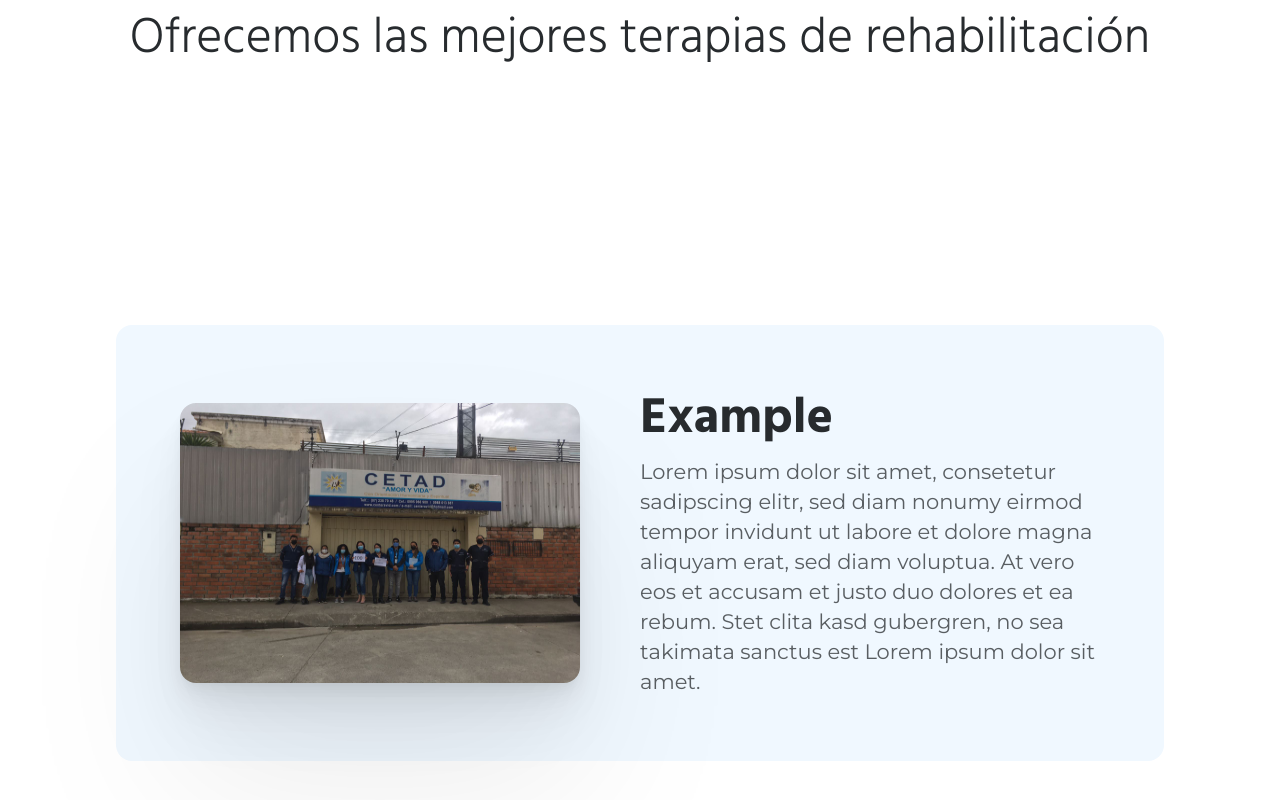
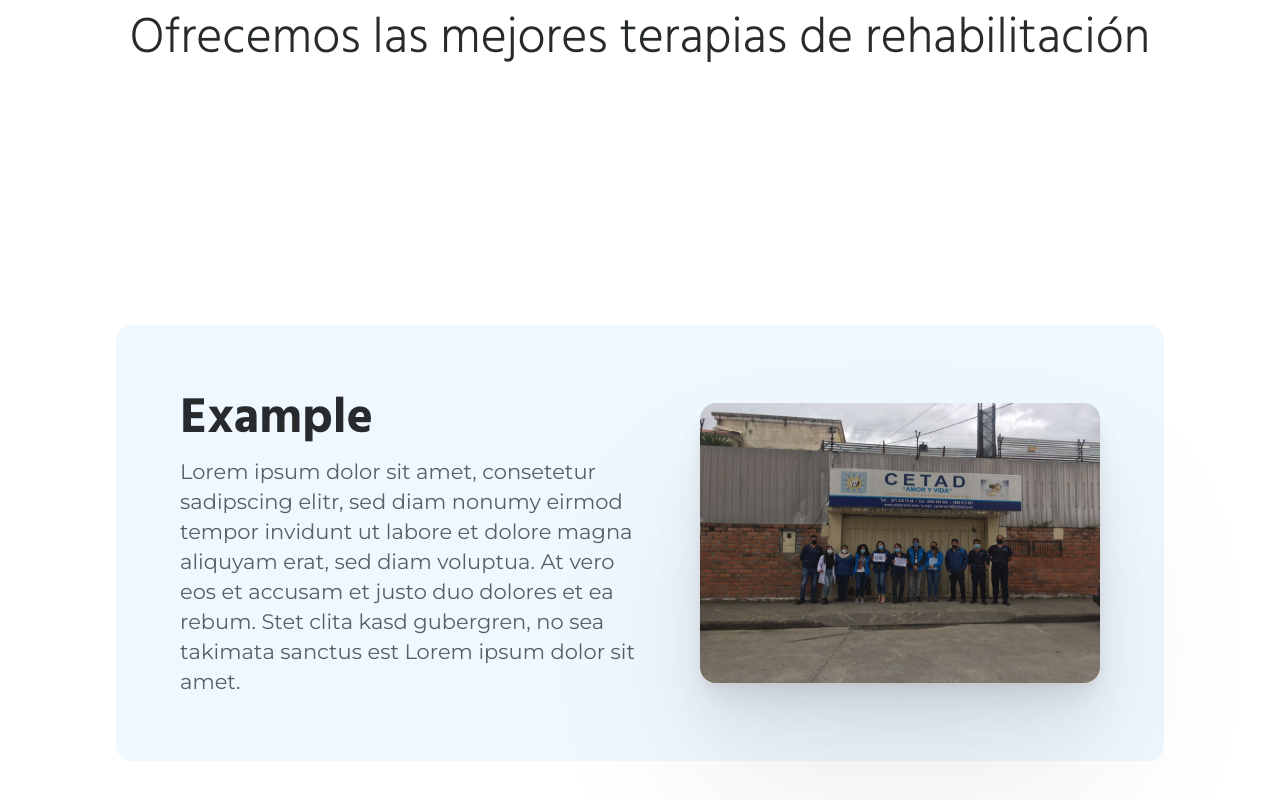
Before and after one commit to Mikadifo/Centeravid, a React (Create React App) app: page /terapias in a window 1280 px wide. Shown: the part 348-1148 px from the top of the page. Built offline with nearby package versions, Linux system fonts and the light colour scheme.

Commit message:
[mod] therapies img left right interwingin

```diff
--- a/src/components/therapyCard/TherapyCard.js
+++ b/src/components/therapyCard/TherapyCard.js
@@ -1,9 +1,13 @@
 import './TherapyCard.css';
 
-const TherapyCard = ({ img, title, text }) => {
+const TherapyCard = ({ img, title, text, imgLeft = false }) => {
     return (
         <div className="therapy-card-container row">
-            <div className="col p-0 my-auto">
+            <div
+                className={`col p-0 my-auto ${
+                    !imgLeft && 'order-last text-end'
+                }`}
+            >
                 <img src={img} alt={title} />
             </div>
             <div className="col p-0 my-auto">
```
